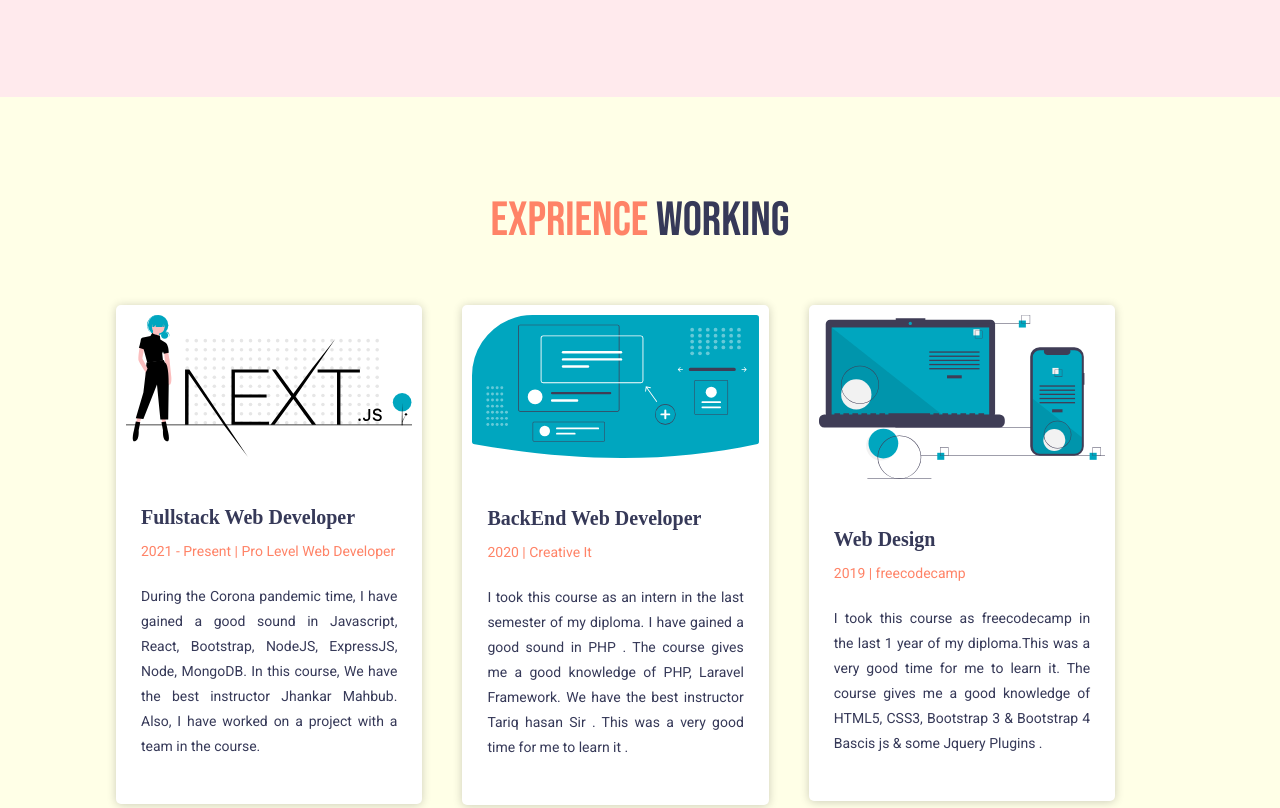
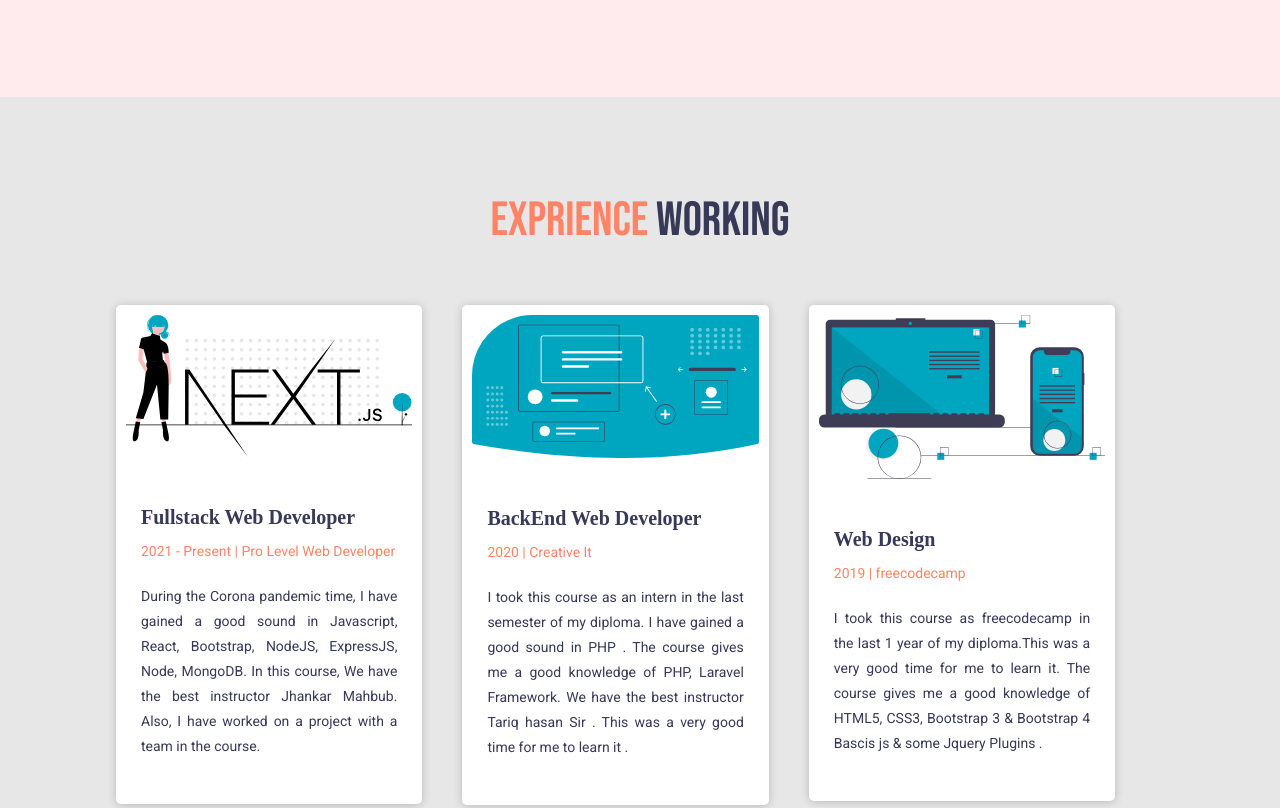
Before and after one commit to abdurrahman200/me, a plain HTML site: page index.html in a window 1280 px wide. Shown: the part 1599-2407 px from the top of the page. Drawn offline with Linux system fonts and the light colour scheme.

Commit message:
Add color Exprince

```diff
--- a/css/style.css
+++ b/css/style.css
@@ -165,7 +165,7 @@ section.project span{
 section.Exprience {
     padding: 100px 0px;
     text-align: center ;
-    background:rgba(255, 254, 192, 0.39);
+    background:#E7E7E7;
 }
 section.Exprience .container{
     width: 85%;
```
